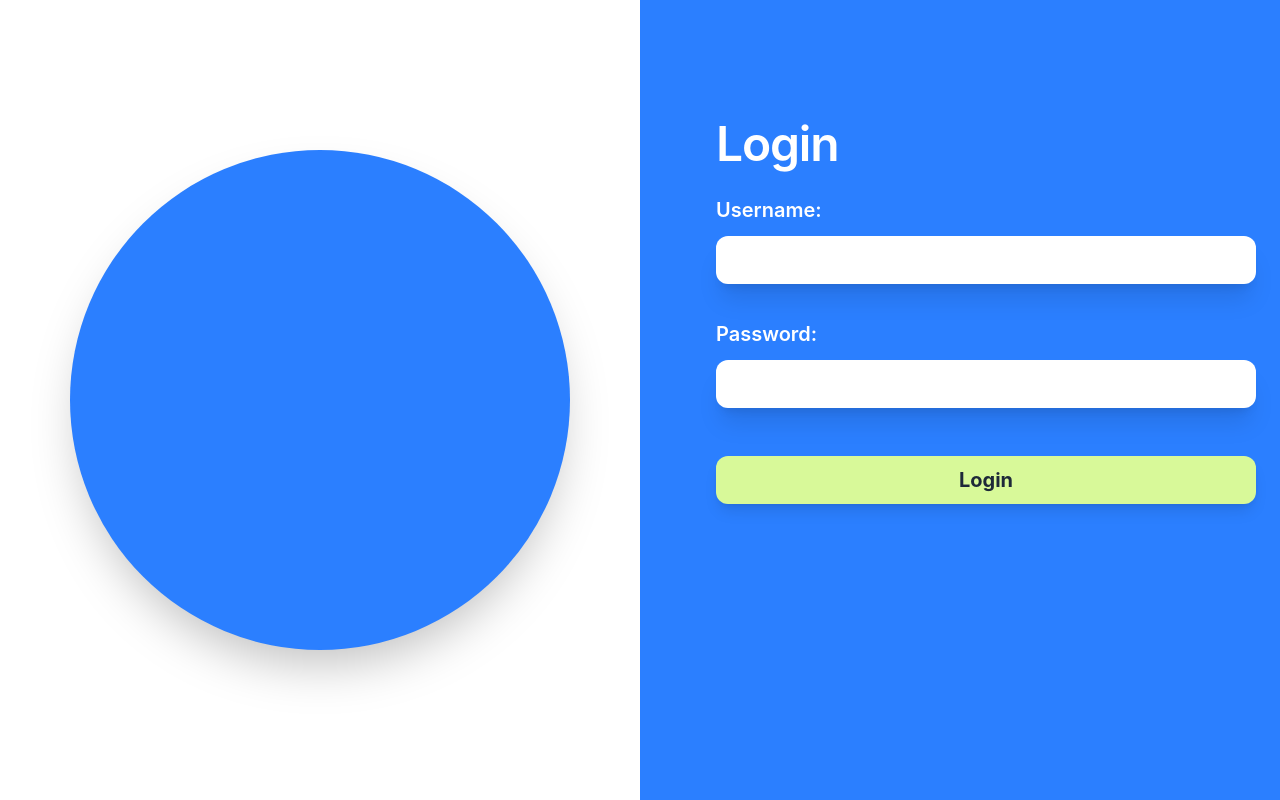
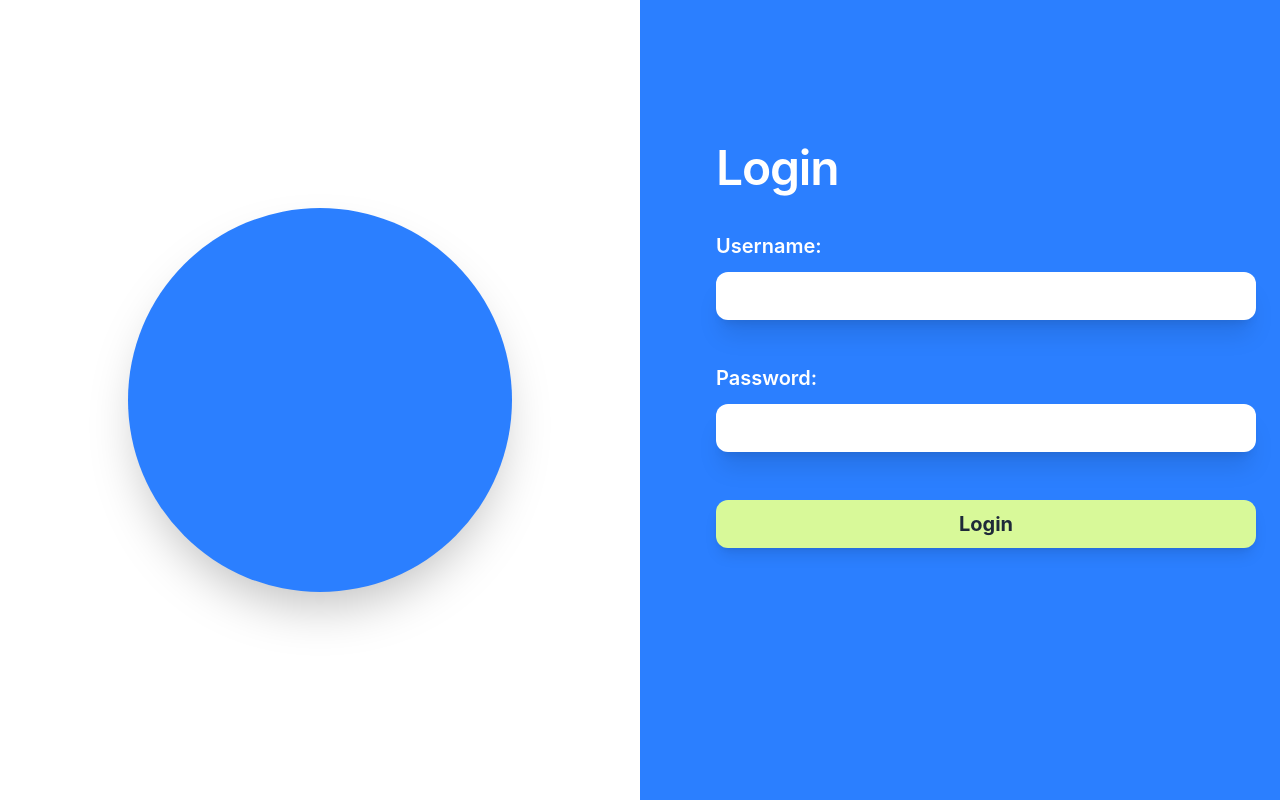
Before and after one commit to rcSabucido/receiver-wakealert, a React (Vite) app: page /login in a window 1280 px wide. Built offline with nearby package versions, Linux system fonts and the light colour scheme.

Commit message:
#35 Refactor LoginPage layout and styling for improved spacing and element sizing

```diff
--- a/src/pages/LoginPage.tsx
+++ b/src/pages/LoginPage.tsx
@@ -12,22 +12,22 @@ export function LoginPage() {
 
       <div className="hidden md:flex w-1/2 items-center justify-center bg-white p-10">
         <div className="flex flex-col items-center">
-          <div className="h-[40vw] w-[40vw] max-w-[500px] max-h-[500px] rounded-full
+          <div className="h-[30vw] w-[30vw] rounded-full
                         bg-blue-500 shadow-2xl flex items-center justify-center transition-all duration-500">
           </div>
         </div>
       </div>
 
-      <div className="flex w-full md:w-1/2 items-start justify-start bg-blue-500 pt-[15vh] px-6 md:pl-19">
+      <div className="flex w-full md:w-1/2 items-start justify-start bg-blue-500 pt-[18vh] px-6 md:pl-19">
 
-        <div className="w-full max-w-[738px]">
-          <h1 className="mb-7 text-4xl md:text-5xl lg:text-5xl font-semibold text-white tracking-tight">
+        <div className="w-full">
+          <h1 className="mb-10 text-4xl md:text-5xl lg:text-5xl font-semibold text-white tracking-tight">
             Login
           </h1>
 
           <form onSubmit={handleLogin} className="space-y-10">
 
-            <div className="flex flex-col mb-9">
+            <div className="flex flex-col mb-11">
               <label className="block text-xl md:text-xl font-semibold text-white mb-3">
                 Username:
               </label>
```
